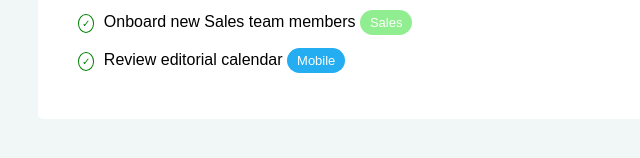
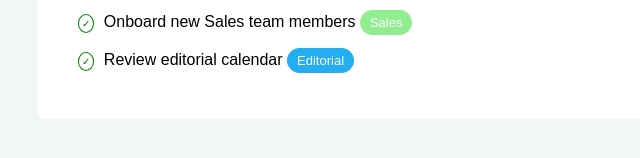
Before and after one commit to savit95/html-css-toboolist, a plain HTML site: page index.html in a window 1280 px wide. Shown: the part 550-708 px from the top of the page, 202-842 px from the left. Drawn offline with Linux system fonts and the light colour scheme; a web font is replaced by a local one.

Commit message:
Corrected last badge

```diff
--- a/index.html
+++ b/index.html
@@ -44,7 +44,7 @@
                     <p class="to-do-list-item"><span class="entity cross">&cross;</span> Schedule meeting with Alex </p>
                     <p class="to-do-list-item"><span class="entity check">&check;</span> Homepage refresh <span class="badge website">Website</span></p>
                     <p class="to-do-list-item"><span class="entity check">&check;</span> Onboard new Sales team members <span class="badge sales">Sales</span></p>
-                    <p class="to-do-list-item"><span class="entity check">&check;</span> Review editorial calendar <span class="badge editorial">Mobile</span></p>
+                    <p class="to-do-list-item"><span class="entity check">&check;</span> Review editorial calendar <span class="badge editorial">Editorial</span></p>
                 </section>
             </div>
         </div>
```
